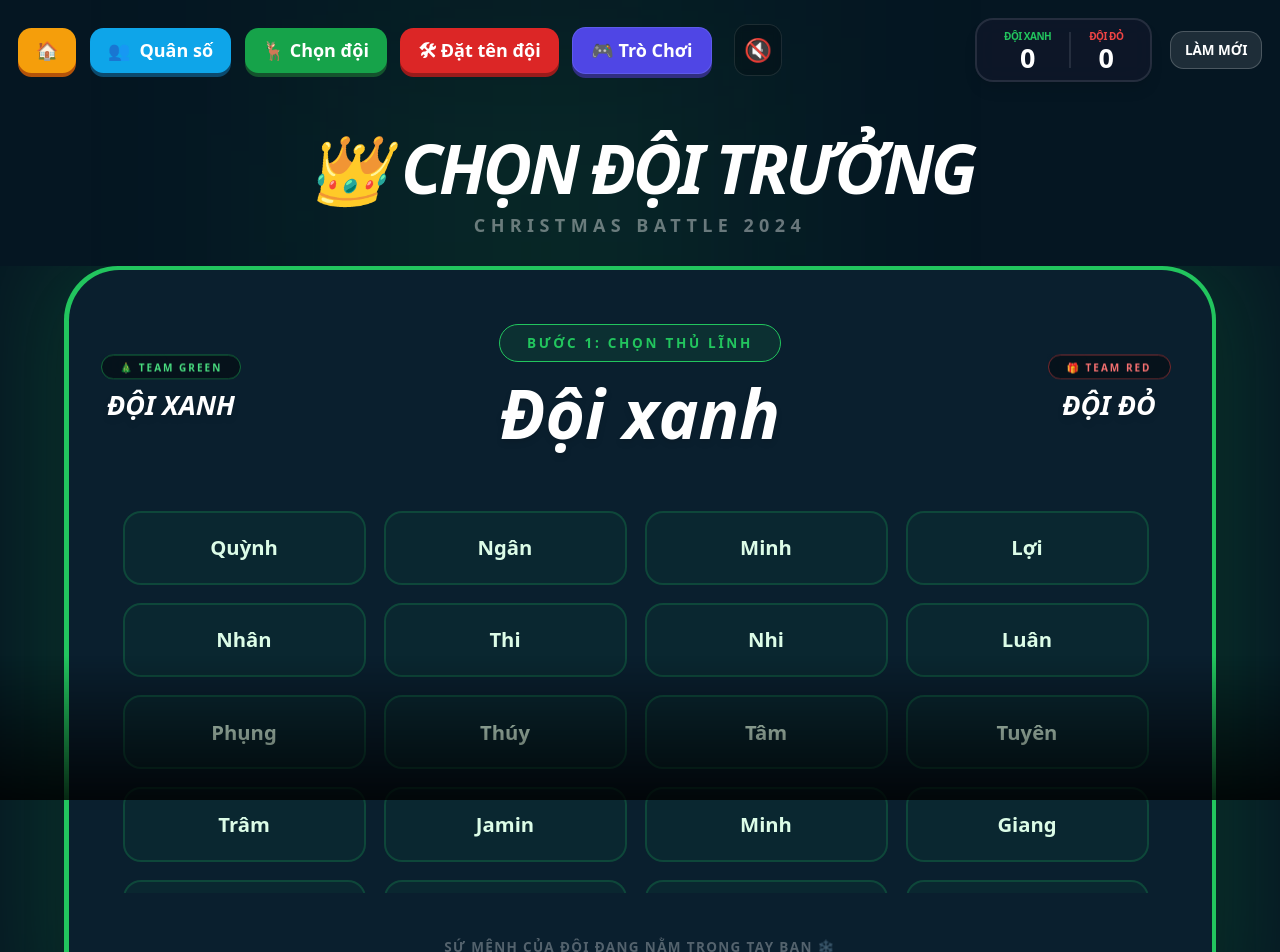
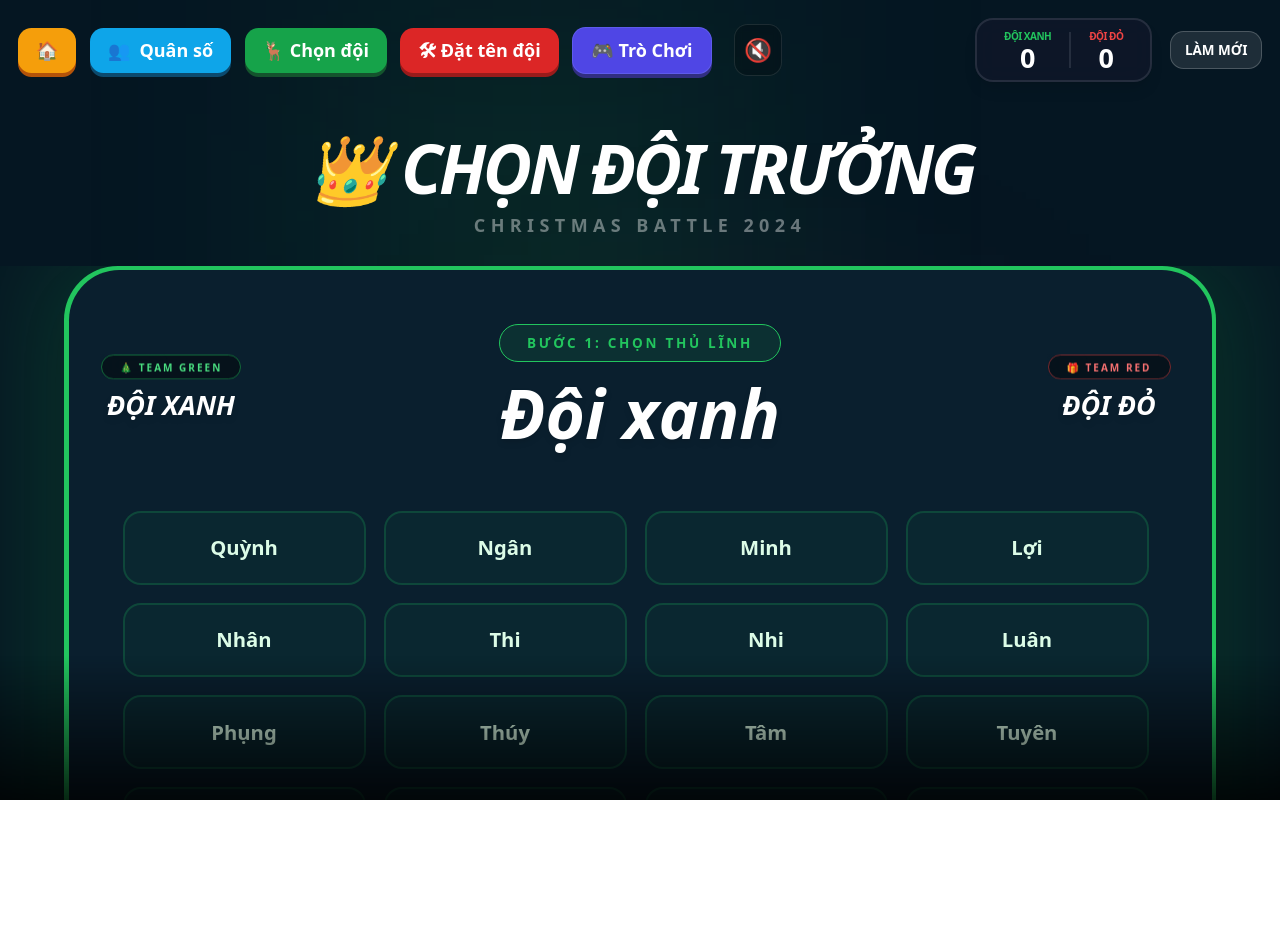
Before and after one commit to khanhduzz/christmas-game, a Next.js app: page /team-selection in a window 1280 px wide. Shown: the top 952 px of the page. After the commit the page ends 800 px from the top, so only its background shows below. Built offline with nearby package versions, Linux system fonts and the light colour scheme.

Commit message:
remove duplicate name and scroll at select team screen

```diff
--- a/app/team-selection/page.tsx
+++ b/app/team-selection/page.tsx
@@ -260,8 +260,161 @@
 // }
 
 
+// 'use client'
+// import { useState, useEffect } from 'react' // Thêm useEffect để theo dõi thay đổi
+// import membersData from '@/data/member.json'
+// import LeaderSelect from '@/components/team-selection/LeaderSelect'
+// import WaitingArea from '@/components/team-selection/WaitingArea'
+// import PickControls from '@/components/team-selection/PickControls'
+// import RandomPickAnimation from '@/components/team-selection/RandomPickAnimation'
+// import { useTeams } from '../context/TeamContext'
+// import { motion, AnimatePresence } from 'framer-motion'
+
+// type Member = { id: string; name: string }
+// type TeamSide = 'GREEN' | 'RED'
+
+// export default function TeamSelectionPage() {
+//   const { teamA, teamB, setTeamAMembers, setTeamBMembers, excludedIds } = useTeams()
+
+//   const [leaders, setLeaders] = useState<{ green?: Member; red?: Member }>({})
+
+//   // 1. KHỞI TẠO: Chỉ lấy những người KHÔNG nằm trong danh sách loại bỏ (excludedIds)
+//   const [waiting, setWaiting] = useState<Member[]>(() =>
+//     membersData.filter(m => !excludedIds.includes(m.id))
+//   )
+
+//   const [animating, setAnimating] = useState(false)
+//   const [picked, setPicked] = useState<Member | null>(null)
+
+//   // 2. ĐỒNG BỘ: Nếu bạn mở Modal ở Navbar và thay đổi quân số, danh sách chờ phải cập nhật theo
+//   useEffect(() => {
+//     // Lọc những người: Không bị loại bỏ VÀ chưa có trong đội A/B
+//     const currentTeamIds = [...teamA.members, ...teamB.members].map(m => m.id);
+//     const updatedWaiting = membersData.filter(m =>
+//       !excludedIds.includes(m.id) && !currentTeamIds.includes(m.id)
+//     );
+//     setWaiting(updatedWaiting);
+//   }, [excludedIds, teamA.members, teamB.members]);
+
+//   const phase = leaders.green && leaders.red ? 'RANDOM_PICK' : 'LEADER_SELECT'
+
+//   const pickRandom = (side: TeamSide) => {
+//     if (animating || waiting.length === 0) return
+//     setAnimating(true)
+
+//     const index = Math.floor(Math.random() * waiting.length)
+//     const member = waiting[index]
+//     setPicked(member)
+
+//     setTimeout(() => {
+//       setWaiting(w => w.filter(m => m.id !== member.id))
+//       if (side === 'GREEN') {
+//         setTeamAMembers([...teamA.members, member])
+//       } else {
+//         setTeamBMembers([...teamB.members, member])
+//       }
+//       setPicked(null)
+//       setAnimating(false)
+//     }, 2500)
+//   }
+
+//   return (
+//     <div className="min-h-screen bg-[#051622] text-white relative overflow-hidden flex flex-col">
+//       {/* Background Decor */}
+//       <div className="absolute inset-0 pointer-events-none">
+//         <div className="absolute top-0 left-1/4 w-96 h-96 bg-green-500/10 blur-[120px]" />
+//         <div className="absolute bottom-0 right-1/4 w-96 h-96 bg-red-500/10 blur-[120px]" />
+//       </div>
+
+//       <header className="relative z-10 pt-10 pb-6 text-center">
+//         <motion.h1
+//           initial={{ y: -20, opacity: 0 }}
+//           animate={{ y: 0, opacity: 1 }}
+//           className="text-6xl font-black italic tracking-tighter uppercase mt-20"
+//         >
+//           {phase === 'LEADER_SELECT' ? '👑 Chọn Đội Trưởng' : '🎁 Chia Đội Ngẫu Nhiên'}
+//         </motion.h1>
+//         <p className="text-white/40 font-bold uppercase tracking-[0.3em] mt-2">
+//           Christmas Battle 2024
+//         </p>
+//       </header>
+
+//       <main className="flex-1 relative z-10 flex flex-col items-center justify-start pb-40 overflow-hidden">
+//         <AnimatePresence mode="wait">
+//           {phase === 'LEADER_SELECT' ? (
+//             <motion.div
+//               key="leader"
+//               initial={{ opacity: 0, scale: 0.9 }}
+//               animate={{ opacity: 1, scale: 1 }}
+//               exit={{ opacity: 0, scale: 1.1 }}
+//               className="w-full max-w-6xl px-6"
+//             >
+//               <LeaderSelect
+//                 members={waiting}
+//                 onSelect={(side, member) => {
+//                   setLeaders(l => ({ ...l, [side]: member }))
+//                   setWaiting(w => w.filter(m => m.id !== member.id))
+//                   if (side === 'green') setTeamAMembers([member])
+//                   else setTeamBMembers([member])
+//                 }}
+//               />
+//             </motion.div>
+//           ) : (
+//             <motion.div
+//               key="random"
+//               initial={{ opacity: 0, y: 30 }}
+//               animate={{ opacity: 1, y: 0 }}
+//               className="w-full max-w-4xl flex flex-col items-center h-full"
+//             >
+//               <div className="relative w-full group">
+//                 <div className="absolute top-0 left-0 w-full h-12 bg-gradient-to-b from-[#051622] to-transparent z-10 pointer-events-none" />
+//                 <div className="max-h-[50vh] overflow-y-auto px-6 py-12 no-scrollbar scroll-smooth">
+//                   <WaitingArea members={waiting} />
+//                 </div>
+//                 <div className="absolute bottom-0 left-0 w-full h-12 bg-gradient-to-t from-[#051622] to-transparent z-10 pointer-events-none" />
+
+//                 <div className="text-center mt-4">
+//                    {/* Hiển thị số lượng thực tế sau khi đã lọc */}
+//                   <span className="bg-white/5 border border-white/10 px-6 py-2 rounded-full text-sm font-black text-yellow-500 tracking-widest uppercase">
+//                     Quân số chờ: {waiting.length}
+//                   </span>
+//                 </div>
+//               </div>
+//             </motion.div>
+//           )}
+//         </AnimatePresence>
+//       </main>
+
+//       {/* Điều khiển cố định */}
+//       {phase === 'RANDOM_PICK' && (
+//         <div className="fixed bottom-0 left-0 w-full bg-gradient-to-t from-[#051622] via-[#051622] to-transparent pt-20 pb-10 flex justify-center z-50">
+//            <PickControls
+//               disabled={animating}
+//               isWaitingEmpty={waiting.length === 0}
+//               onGreen={() => pickRandom('GREEN')}
+//               onRed={() => pickRandom('RED')}
+//             />
+//         </div>
+//       )}
+
+//       {/* Animation bốc thăm */}
+//       <AnimatePresence>
+//         {picked && (
+//            <RandomPickAnimation member={picked} />
+//         )}
+//       </AnimatePresence>
+
+//       <style jsx global>{`
+//         .no-scrollbar::-webkit-scrollbar { display: none; }
+//         .no-scrollbar { -ms-overflow-style: none; scrollbar-width: none; }
+//       `}</style>
+//     </div>
+//   )
+// }
+
+
 'use client'
-import { useState, useEffect } from 'react' // Thêm useEffect để theo dõi thay đổi
+import { useState, useEffect } from 'react'
 import membersData from '@/data/member.json'
 import LeaderSelect from '@/components/team-selection/LeaderSelect'
 import WaitingArea from '@/components/team-selection/WaitingArea'
@@ -274,11 +427,12 @@ type Member = { id: string; name: string }
 type TeamSide = 'GREEN' | 'RED'
 
 export default function TeamSelectionPage() {
-  const { teamA, teamB, setTeamAMembers, setTeamBMembers, excludedIds } = useTeams()
+  const { teamA, teamB, setTeamAMembers, setTeamBMembers, excludedIds } =
+    useTeams()
 
   const [leaders, setLeaders] = useState<{ green?: Member; red?: Member }>({})
 
-  // 1. KHỞI TẠO: Chỉ lấy những người KHÔNG nằm trong danh sách loại bỏ (excludedIds)
+  // Init waiting list
   const [waiting, setWaiting] = useState<Member[]>(() =>
     membersData.filter(m => !excludedIds.includes(m.id))
   )
@@ -286,15 +440,17 @@ export default function TeamSelectionPage() {
   const [animating, setAnimating] = useState(false)
   const [picked, setPicked] = useState<Member | null>(null)
 
-  // 2. ĐỒNG BỘ: Nếu bạn mở Modal ở Navbar và thay đổi quân số, danh sách chờ phải cập nhật theo
+  // Sync waiting list
   useEffect(() => {
-    // Lọc những người: Không bị loại bỏ VÀ chưa có trong đội A/B
-    const currentTeamIds = [...teamA.members, ...teamB.members].map(m => m.id);
-    const updatedWaiting = membersData.filter(m =>
-      !excludedIds.includes(m.id) && !currentTeamIds.includes(m.id)
-    );
-    setWaiting(updatedWaiting);
-  }, [excludedIds, teamA.members, teamB.members]);
+    const currentTeamIds = [...teamA.members, ...teamB.members].map(m => m.id)
+    setWaiting(
+      membersData.filter(
+        m =>
+          !excludedIds.includes(m.id) &&
+          !currentTeamIds.includes(m.id)
+      )
+    )
+  }, [excludedIds, teamA.members, teamB.members])
 
   const phase = leaders.green && leaders.red ? 'RANDOM_PICK' : 'LEADER_SELECT'
 
@@ -319,7 +475,7 @@ export default function TeamSelectionPage() {
   }
 
   return (
-    <div className="min-h-screen bg-[#051622] text-white relative overflow-hidden flex flex-col">
+    <div className="h-[100svh] bg-[#051622] text-white relative overflow-hidden flex flex-col">
       {/* Background Decor */}
       <div className="absolute inset-0 pointer-events-none">
         <div className="absolute top-0 left-1/4 w-96 h-96 bg-green-500/10 blur-[120px]" />
@@ -332,14 +488,17 @@ export default function TeamSelectionPage() {
           animate={{ y: 0, opacity: 1 }}
           className="text-6xl font-black italic tracking-tighter uppercase mt-20"
         >
-          {phase === 'LEADER_SELECT' ? '👑 Chọn Đội Trưởng' : '🎁 Chia Đội Ngẫu Nhiên'}
+          {phase === 'LEADER_SELECT'
+            ? '👑 Chọn Đội Trưởng'
+            : '🎁 Chia Đội Ngẫu Nhiên'}
         </motion.h1>
         <p className="text-white/40 font-bold uppercase tracking-[0.3em] mt-2">
           Christmas Battle 2024
         </p>
       </header>
 
-      <main className="flex-1 relative z-10 flex flex-col items-center justify-start pb-40 overflow-hidden">
+      {/* 🔹 HEIGHT FIX: remove pb-40 */}
+      <main className="flex-1 relative z-10 flex flex-col items-center justify-start overflow-hidden">
         <AnimatePresence mode="wait">
           {phase === 'LEADER_SELECT' ? (
             <motion.div
@@ -366,15 +525,17 @@ export default function TeamSelectionPage() {
               animate={{ opacity: 1, y: 0 }}
               className="w-full max-w-4xl flex flex-col items-center h-full"
             >
-              <div className="relative w-full group">
+              <div className="relative w-full group flex-1">
                 <div className="absolute top-0 left-0 w-full h-12 bg-gradient-to-b from-[#051622] to-transparent z-10 pointer-events-none" />
-                <div className="max-h-[50vh] overflow-y-auto px-6 py-12 no-scrollbar scroll-smooth">
+
+                {/* 🔹 HEIGHT FIX: flex-1 instead of max-h */}
+                <div className="flex-1 overflow-y-auto px-6 py-12 no-scrollbar scroll-smooth">
                   <WaitingArea members={waiting} />
                 </div>
+
                 <div className="absolute bottom-0 left-0 w-full h-12 bg-gradient-to-t from-[#051622] to-transparent z-10 pointer-events-none" />
 
                 <div className="text-center mt-4">
-                   {/* Hiển thị số lượng thực tế sau khi đã lọc */}
                   <span className="bg-white/5 border border-white/10 px-6 py-2 rounded-full text-sm font-black text-yellow-500 tracking-widest uppercase">
                     Quân số chờ: {waiting.length}
                   </span>
@@ -385,7 +546,7 @@ export default function TeamSelectionPage() {
         </AnimatePresence>
       </main>
 
-      {/* Điều khiển cố định */}
+      {/* Fixed Controls (unchanged) */}
       {phase === 'RANDOM_PICK' && (
         <div className="fixed bottom-0 left-0 w-full bg-gradient-to-t from-[#051622] via-[#051622] to-transparent pt-20 pb-10 flex justify-center z-50">
           <PickControls
@@ -397,16 +558,19 @@ export default function TeamSelectionPage() {
         </div>
       )}
 
-      {/* Animation bốc thăm */}
+      {/* Animation */}
       <AnimatePresence>
-        {picked && (
-           <RandomPickAnimation member={picked} />
-        )}
+        {picked && <RandomPickAnimation member={picked} />}
       </AnimatePresence>
 
       <style jsx global>{`
-        .no-scrollbar::-webkit-scrollbar { display: none; }
-        .no-scrollbar { -ms-overflow-style: none; scrollbar-width: none; }
+        .no-scrollbar::-webkit-scrollbar {
+          display: none;
+        }
+        .no-scrollbar {
+          -ms-overflow-style: none;
+          scrollbar-width: none;
+        }
       `}</style>
     </div>
   )
--- a/data/member.json
+++ b/data/member.json
@@ -13,10 +13,9 @@
   { "id": "12", "name": "Tuyên" },
   { "id": "13", "name": "Trâm" },
   { "id": "14", "name": "Jamin" },
-  { "id": "15", "name": "Minh" },
-  { "id": "16", "name": "Giang" },
-  { "id": "17", "name": "Quốc" },
-  { "id": "18", "name": "Nam" },
-  { "id": "19", "name": "Thịnh" },
-  { "id": "20", "name": "Dư" }
+  { "id": "15", "name": "Giang" },
+  { "id": "16", "name": "Quốc" },
+  { "id": "17", "name": "Nam" },
+  { "id": "18", "name": "Thịnh" },
+  { "id": "19", "name": "Dư" }
 ]
```
Lines whose indentation alone changed are shown as unchanged.
